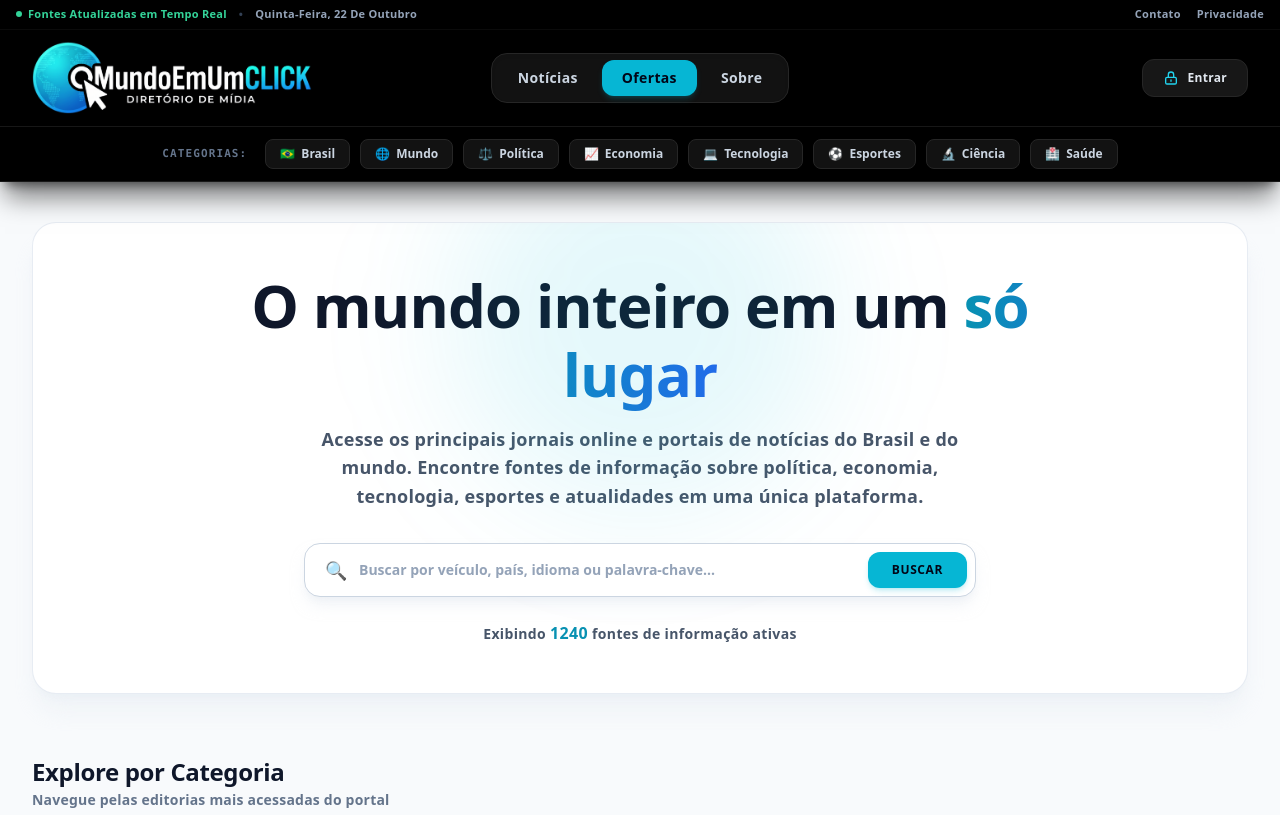
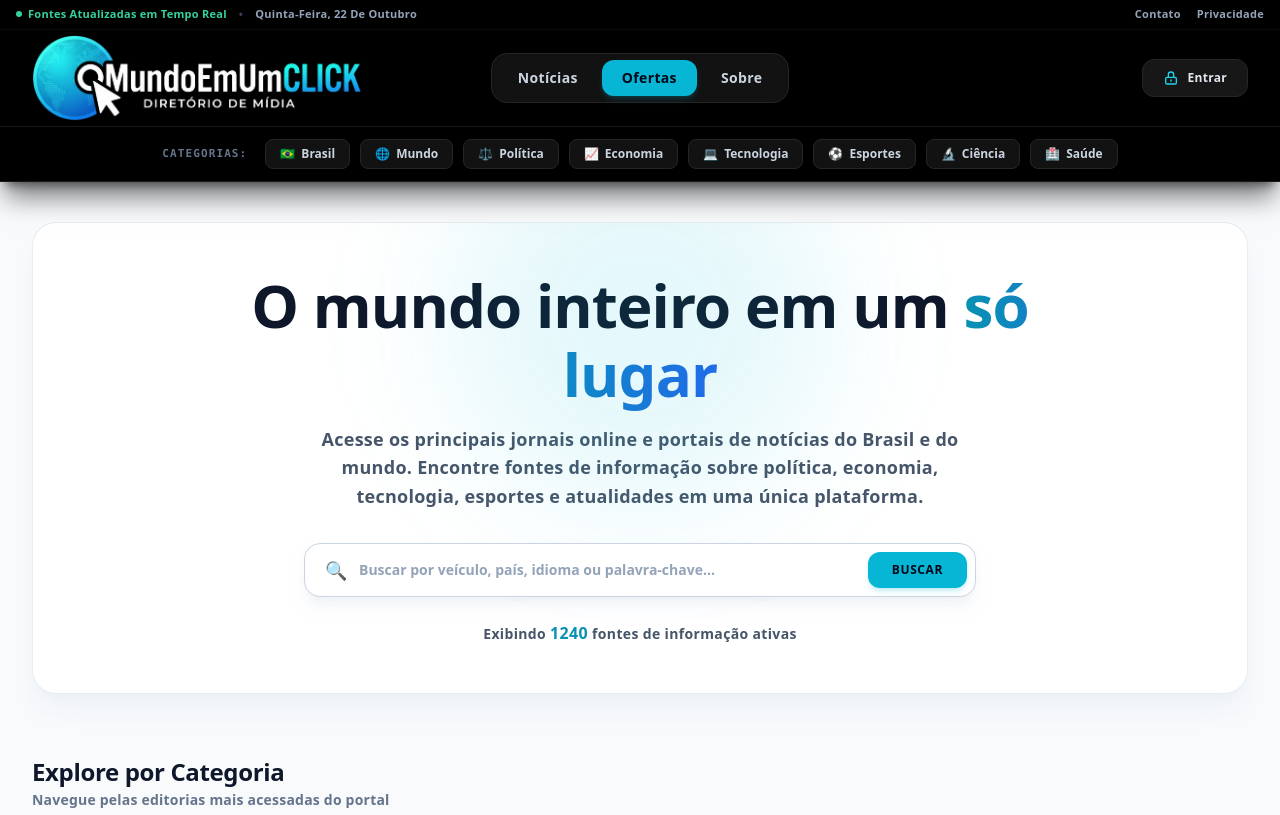
Before and after one commit to 4ndr3ontech/portal-informacaoV2, an Astro site: page / in a window 1280 px wide. Shown: the top 815 px of the page. Built offline with nearby package versions, Linux system fonts and the light colour scheme; Astro itself is replaced by a stand-in of ours.

Commit message:
Aumenta o tamanho e destaque do logótipo no cabeçalho

```diff
--- a/src/components/Header.astro
+++ b/src/components/Header.astro
@@ -47,16 +47,16 @@ const currentDate = new Date().toLocaleDateString('pt-BR', {
     </div>
   </div>
 
-  <!-- Main Header Navigation (Altura padronizada para h-20 sm:h-24) -->
+  <!-- Main Header Navigation -->
   <div class="max-w-7xl mx-auto px-4 sm:px-6 lg:px-8 h-20 sm:h-24 flex items-center justify-between">
 
-    <!-- Esquerda: Logo Alinhado e com Tamanho Padronizado -->
+    <!-- Esquerda: Logo Aumentado -->
     <div class="flex-1 flex justify-start items-center">
       <a href="/" class="flex items-center transition-transform hover:opacity-90 active:scale-95" aria-label="Página inicial OMundoEmUmCLICK">
         <img
           src="/images/logo.png"
           alt="Logótipo OMundoEmUmCLICK"
-          class="w-[180px] sm:w-[240px] md:w-[280px] h-auto object-contain"
+          class="w-[210px] sm:w-[280px] md:w-[330px] h-auto object-contain"
         />
       </a>
     </div>
```
